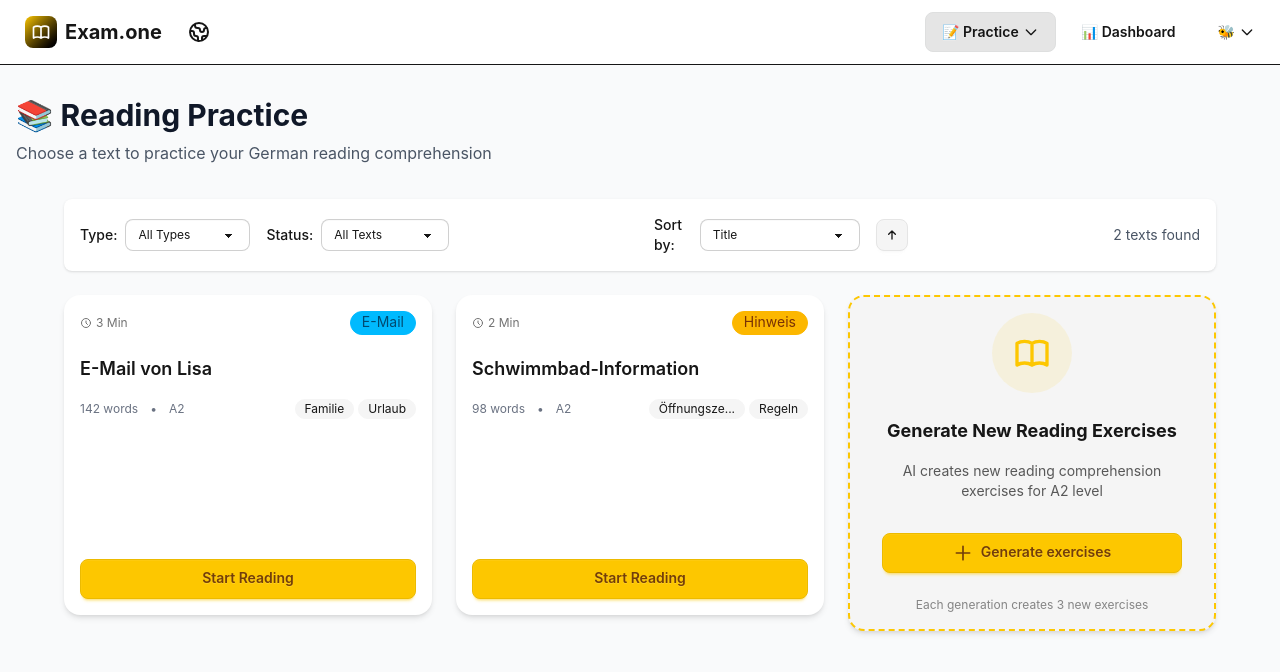
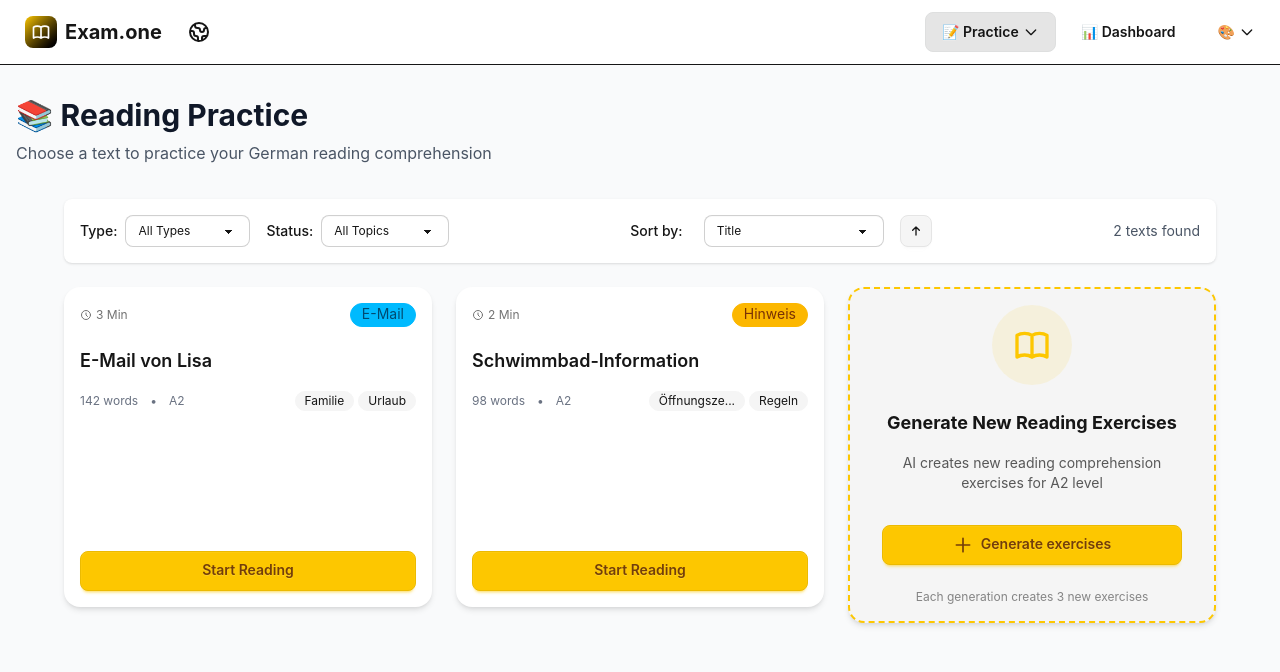
Before and after one commit to evgentrigub/exam.one, a Nuxt app: page /reading in a window 1280 px wide. Shown: the top 672 px of the page. Built offline with nearby package versions, Linux system fonts and the light colour scheme.

Commit message:
fix a bug with reading text

```diff
--- a/components/Navbar.vue
+++ b/components/Navbar.vue
@@ -93,11 +93,11 @@
           </label>
           <div tabindex="0" class="dropdown-content shadow-lg bg-base-100 rounded-box mt-2 p-4 w-[400px]">
             <div class="grid grid-cols-2 gap-4">
-              <!-- Light Themes Column -->
+              <!-- Available Themes Column -->
               <div>
-                <div class="text-xs font-semibold uppercase opacity-60 mb-2 px-2">☀️ Light Themes</div>
+                <div class="text-xs font-semibold uppercase opacity-60 mb-2 px-2">Available Themes</div>
                 <ul class="menu p-0">
-                  <li v-for="themeOption in lightThemes" :key="themeOption.value">
+                  <li v-for="themeOption in availableThemes" :key="themeOption.value">
                     <a
                       :class="{ 'active': theme === themeOption.value }"
                       @click="setTheme(themeOption.value)"
@@ -108,22 +108,6 @@
                   </li>
                 </ul>
               </div>
-
-              <!-- Dark Themes Column -->
-              <!-- <div>
-                <div class="text-xs font-semibold uppercase opacity-60 mb-2 px-2">🌙 Dark Themes</div>
-                <ul class="menu p-0">
-                  <li v-for="themeOption in darkThemes" :key="themeOption.value">
-                    <a
-                      :class="{ 'active': theme === themeOption.value }"
-                      @click="setTheme(themeOption.value)"
-                    >
-                      <span>{{ themeOption.icon }}</span>
-                      <span>{{ themeOption.label }}</span>
-                    </a>
-                  </li>
-                </ul>
-              </div> -->
             </div>
           </div>
         </div>
@@ -235,7 +219,7 @@ const { examLevel, targetLanguage } = storeToRefs(settingsStore)
 const { locale, setLocale } = useI18n()
 
 // Theme management
-const { theme, setTheme, currentThemeIcon, lightThemes } = useTheme()
+const { theme, setTheme, currentThemeIcon, availableThemes } = useTheme()
 
 // Dropdown state and functionality
 const isDropdownOpen = ref(false)
--- a/composables/useReadingTexts.ts
+++ b/composables/useReadingTexts.ts
@@ -9,15 +9,17 @@ import type { GermanText } from '~/utils/types'
 
 const STORAGE_KEY = 'exame-one-reading-texts'
 
+// Shared state (singleton pattern)
+const texts = ref<GermanText[]>([])
+const isInitialized = ref(false)
+
 export const useReadingTexts = () => {
-  const texts = ref<GermanText[]>([])
-  const isInitialized = ref(false)
-
   /**
    * Initialize texts from localStorage or seed with defaults
    */
   const initializeTexts = () => {
-    if (import.meta.server) return
+    // Skip if already initialized or on server
+    if (isInitialized.value || import.meta.server) return
 
     try {
       const stored = localStorage.getItem(STORAGE_KEY)
@@ -149,10 +151,10 @@ export const useReadingTexts = () => {
     return texts.value.length
   }
 
-  // Initialize on mount (client-side only)
-  onMounted(() => {
+  // Initialize immediately if on client and not initialized
+  if (import.meta.client && !isInitialized.value) {
     initializeTexts()
-  })
+  }
 
   return {
     // State
--- a/composables/useTheme.ts
+++ b/composables/useTheme.ts
@@ -24,8 +24,8 @@ export type Theme =
   | 'winter'
 
 export const LIGHT_THEMES: { value: Theme; label: string; icon: string }[] = [
-//   { value: 'light', label: 'Light', icon: '☀️' },
-  { value: 'bumblebee', label: 'Bumblebee', icon: '🐝' },
+  { value: 'light', label: 'Light', icon: '☀️' },
+  // { value: 'bumblebee', label: 'Bumblebee', icon: '🐝' },
 //   { value: 'retro', label: 'Retro', icon: '📻' },
 //   { value: 'valentine', label: 'Valentine', icon: '💖' },
 //   { value: 'aqua', label: 'Aqua', icon: '🌊' },
@@ -33,18 +33,18 @@ export const LIGHT_THEMES: { value: Theme; label: string; icon: string }[] = [
 //   { value: 'pastel', label: 'Pastel', icon: '🎨' },
 //   { value: 'fantasy', label: 'Fantasy', icon: '🦄' },
 //   { value: 'autumn', label: 'Autumn', icon: '🍂' },
-  { value: 'winter', label: 'Winter', icon: '❄️' },
+  // { value: 'winter', label: 'Winter', icon: '❄️' },
 ]
 
 export const DARK_THEMES: { value: Theme; label: string; icon: string }[] = [
   { value: 'dark', label: 'Dark', icon: '🌙' },
-  { value: 'cyberpunk', label: 'Cyberpunk', icon: '🌆' },
-  { value: 'synthwave', label: 'Synthwave', icon: '🌃' },
-  { value: 'luxury', label: 'Luxury', icon: '💎' },
-  { value: 'dracula', label: 'Dracula', icon: '🧛' },
-  { value: 'business', label: 'Business', icon: '💼' },
-  { value: 'night', label: 'Night', icon: '🌌' },
-  { value: 'coffee', label: 'Coffee', icon: '☕' },
+  // { value: 'cyberpunk', label: 'Cyberpunk', icon: '🌆' },
+  // { value: 'synthwave', label: 'Synthwave', icon: '🌃' },
+  // { value: 'luxury', label: 'Luxury', icon: '💎' },
+  // { value: 'dracula', label: 'Dracula', icon: '🧛' },
+  // { value: 'business', label: 'Business', icon: '💼' },
+  // { value: 'night', label: 'Night', icon: '🌌' },
+  // { value: 'coffee', label: 'Coffee', icon: '☕' },
 ]
 
 export const AVAILABLE_THEMES = [...LIGHT_THEMES, ...DARK_THEMES]
--- a/pages/reading/index.vue
+++ b/pages/reading/index.vue
@@ -42,7 +42,7 @@
                   v-model="selectedStatusFilter"
                   class="select select-bordered select-sm"
                 >
-                  <option value="all">All Texts</option>
+                  <option value="all">All Topics</option>
                   <option value="completed">Completed</option>
                   <option value="incomplete">Not Completed</option>
                 </select>
@@ -52,7 +52,7 @@
             <!-- Sort Options -->
             <div class="flex items-center space-x-4">
               <div class="flex items-center space-x-2">
-                <label class="text-sm font-medium">{{ $t('practice.sortBy') }}:</label>
+                <label class="text-sm font-medium w-25">{{ $t('practice.sortBy') }}:</label>
                 <select
                   v-model="selectedSort"
                   class="select select-bordered select-sm"
--- a/pages/writing/index.vue
+++ b/pages/writing/index.vue
@@ -103,7 +103,7 @@
             <!-- Sort Options -->
             <div class="flex items-center space-x-4">
               <div class="flex items-center space-x-2">
-                <label class="text-sm font-medium">Sort by:</label>
+                <label class="text-sm font-medium w-25">Sort by:</label>
                 <select
                   v-model="selectedSort"
                   class="select select-bordered select-sm"
```
